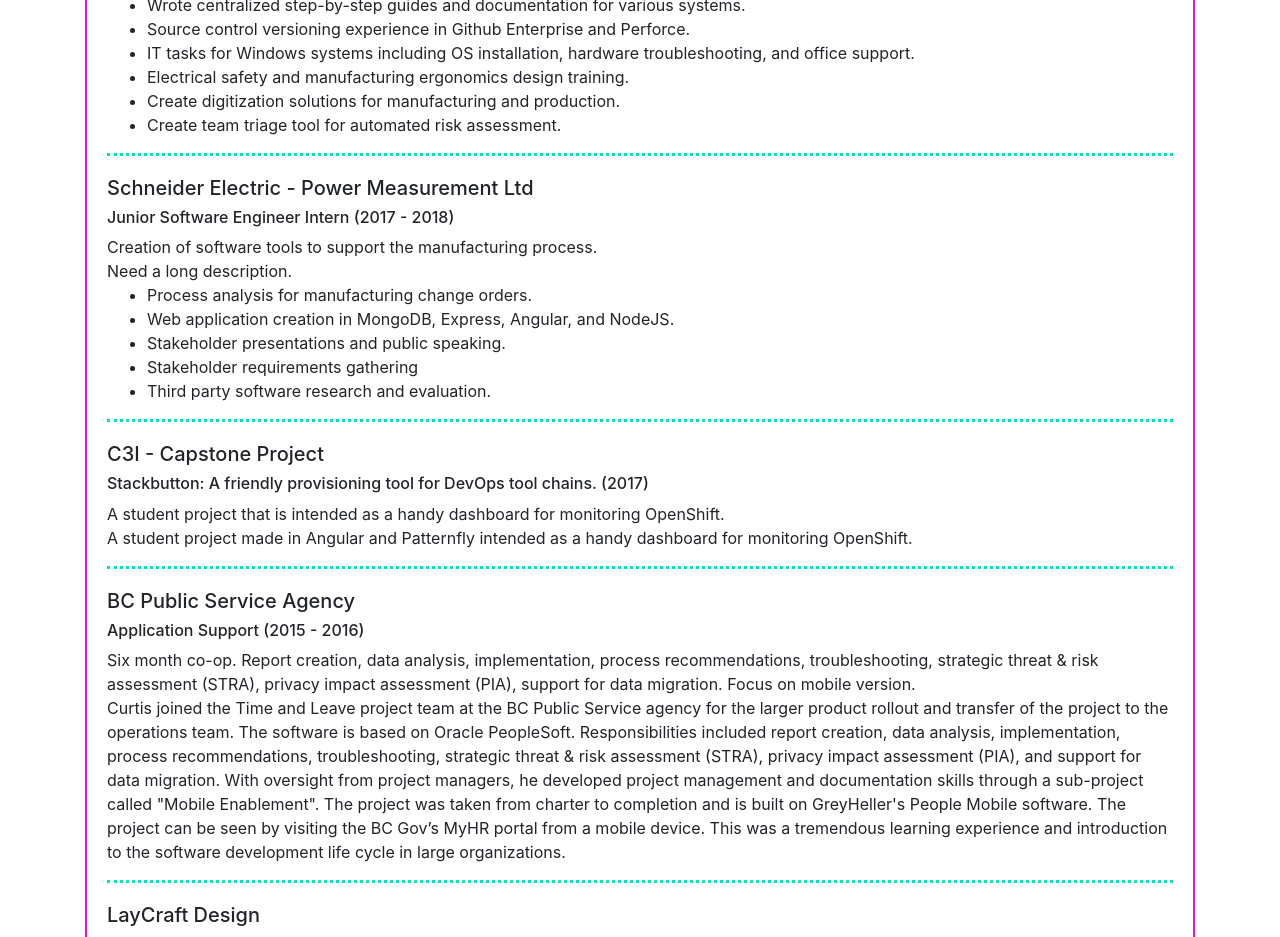
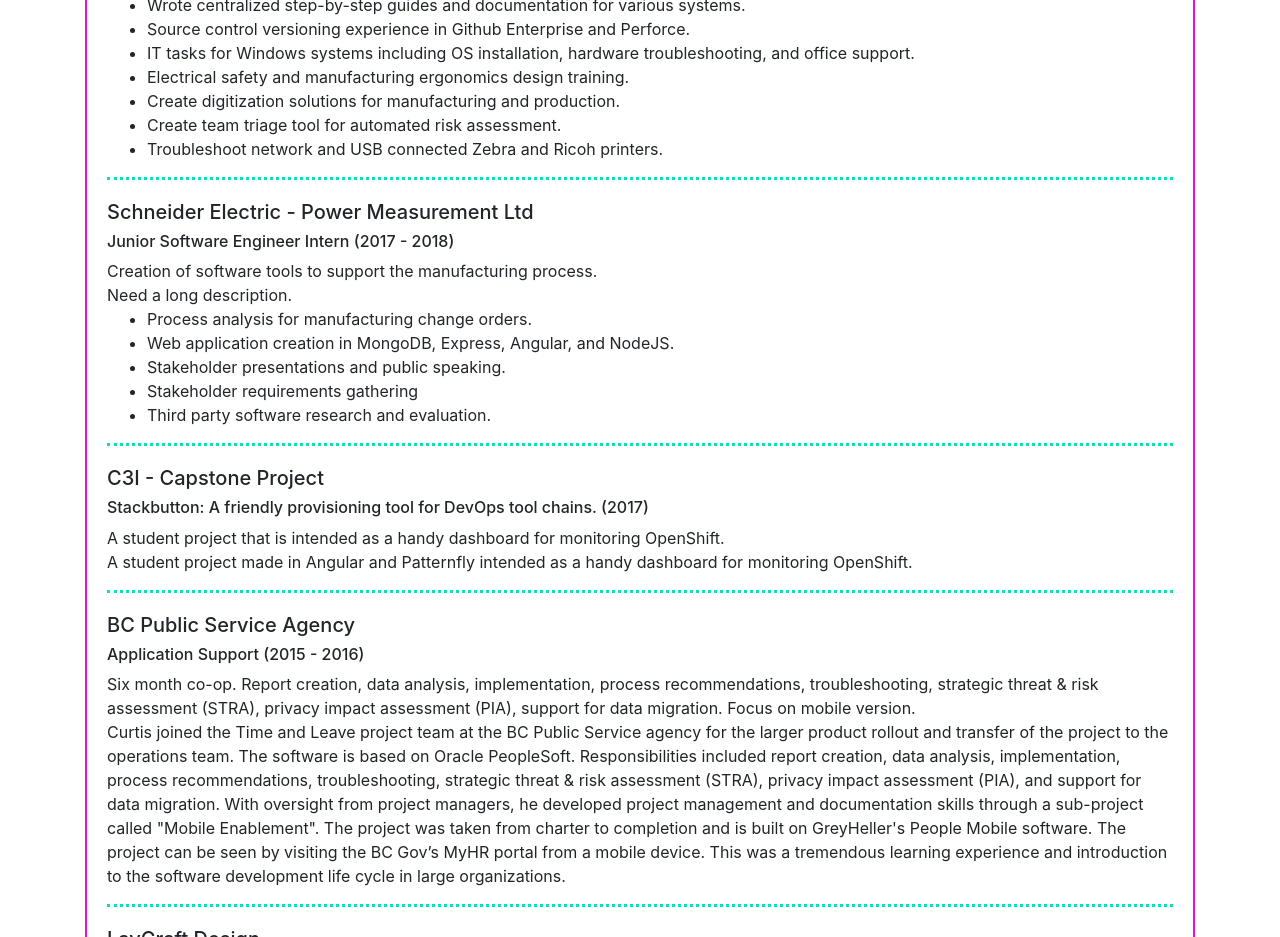
Before and after one commit to LayCraft/portfolio, an Angular app: page / in a window 1280 px wide. Shown: the part 3500-4437 px from the top of the page. Built offline with nearby package versions, Linux system fonts and the light colour scheme.

Commit message:
update job with printer experience

```diff
--- a/src/app/constants/jobs.ts
+++ b/src/app/constants/jobs.ts
@@ -59,7 +59,8 @@
 			'IT tasks for Windows systems including OS installation, hardware troubleshooting, and office support.',
 			'Electrical safety and manufacturing ergonomics design training.',
 			'Create digitization solutions for manufacturing and production.',
-			'Create team triage tool for automated risk assessment.'
+			'Create team triage tool for automated risk assessment.',
+			'Troubleshoot network and USB connected Zebra and Ricoh printers.'
 		]
 	},
 	{
```
